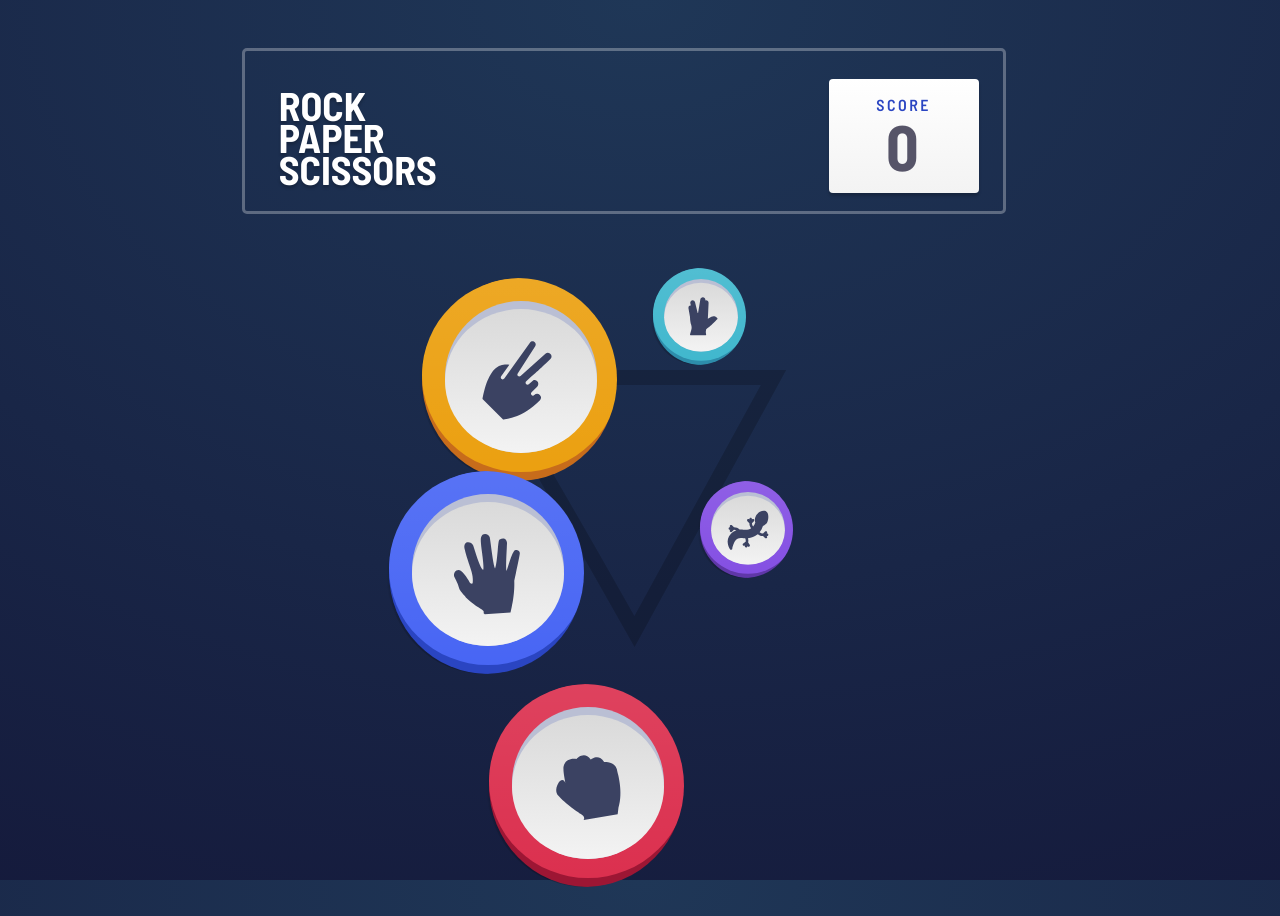
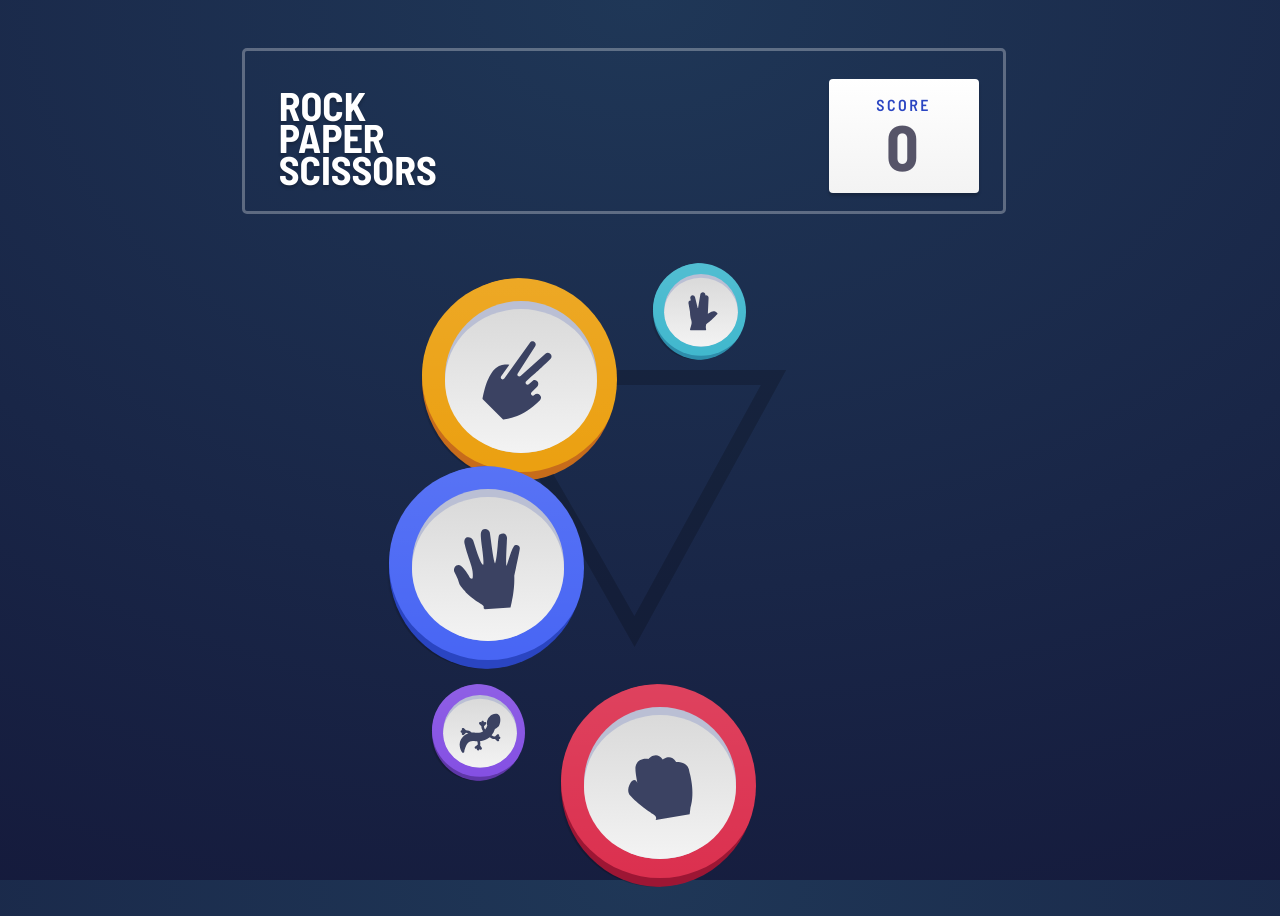
Before and after one commit to AnnaofAmber/Rock-Paper-Scissors-Lizard-Spock-game, a React (Create React App) app: page / in a window 1280 px wide. Shown: the top 916 px of the page. Built offline with nearby package versions, Linux system fonts and the light colour scheme.

Commit message:
fixing styles for R-P-S-L-S

```diff
--- a/src/components/RockPaperScissors/RockPaperScissors.jsx
+++ b/src/components/RockPaperScissors/RockPaperScissors.jsx
@@ -62,7 +62,8 @@ export const RockPaperScissors = () => {
       >
         <div className={scss.eclipse}></div>
       </button>
-      <button
+<div className={scss.wrapper}>
+<button
         className={clsx(scss.action, [scss.lizard])}
         selected={action === actions.lizard}
         onClick={() => handleActionClick(actions.actionLizard)}
@@ -76,6 +77,7 @@ export const RockPaperScissors = () => {
       >
         <div className={scss.eclipse}></div>
       </button>
+</div>
 
     </div>
   );
--- a/src/components/RockPaperScissors/RockPaperScissors.module.scss
+++ b/src/components/RockPaperScissors/RockPaperScissors.module.scss
@@ -69,7 +69,7 @@
 .spock{
     display: inline-block;
     position: relative;
-    top: -10px;
+    top: -15px;
     width: 96px;
     height: 97px;
     background-color: transparent;
@@ -86,7 +86,7 @@
 .paper{
     display: inline-block;
     position: relative;
-    top: -10px;
+    top: -15px;
     width: 96px;
     height: 97px;
     background-color: transparent;
@@ -106,10 +106,14 @@
 margin-right: 80px;
 }
 }
+
+.wrapper{
+    display: flex;
+    padding-left: 43px;
+    gap: 33px;
+}
 .lizard{
     display: inline-block;
-    position: relative;
-    left: 33px;
     width: 96px;
     height: 97px;
     background-color: transparent;
@@ -124,8 +128,7 @@ margin-right: 80px;
 
 
 .rock{
-    position: relative;
-    left: 100px;
+
     width: 96px;
     height: 97px;
     background-color: transparent;
```
